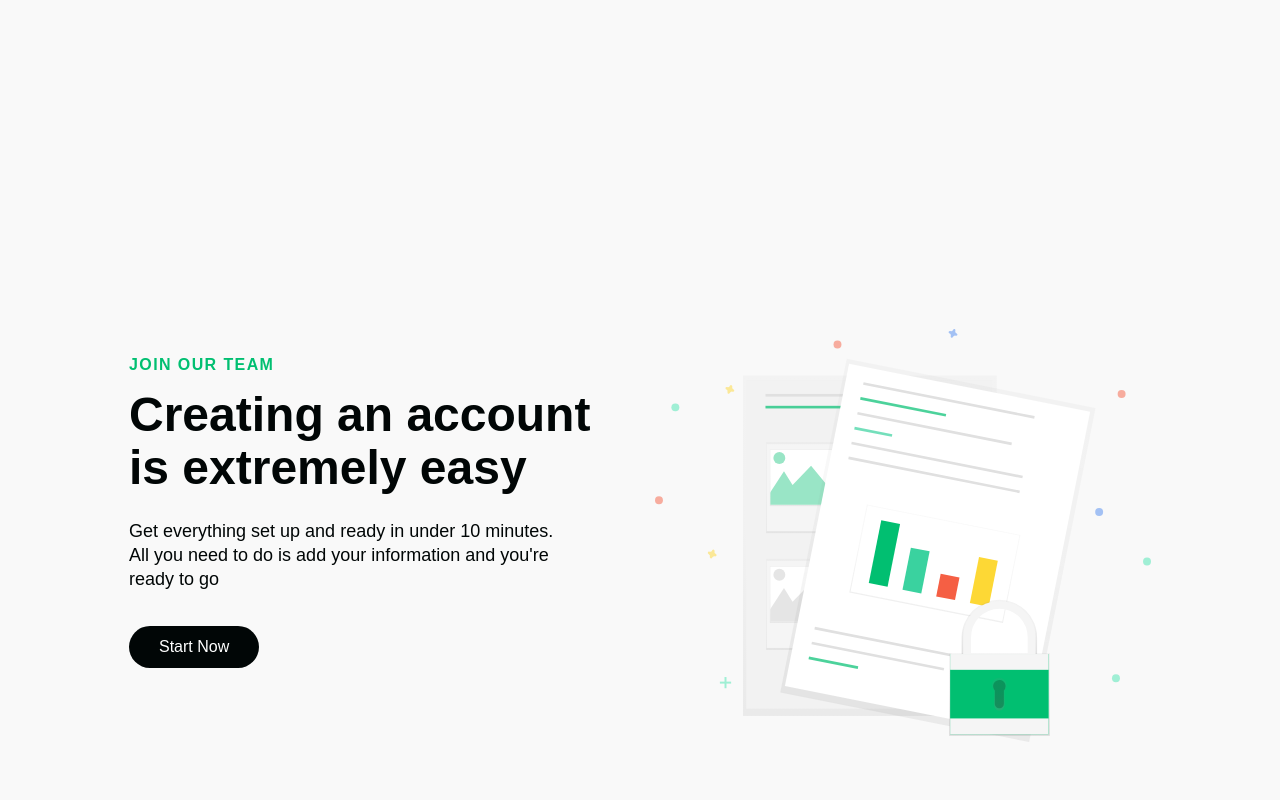
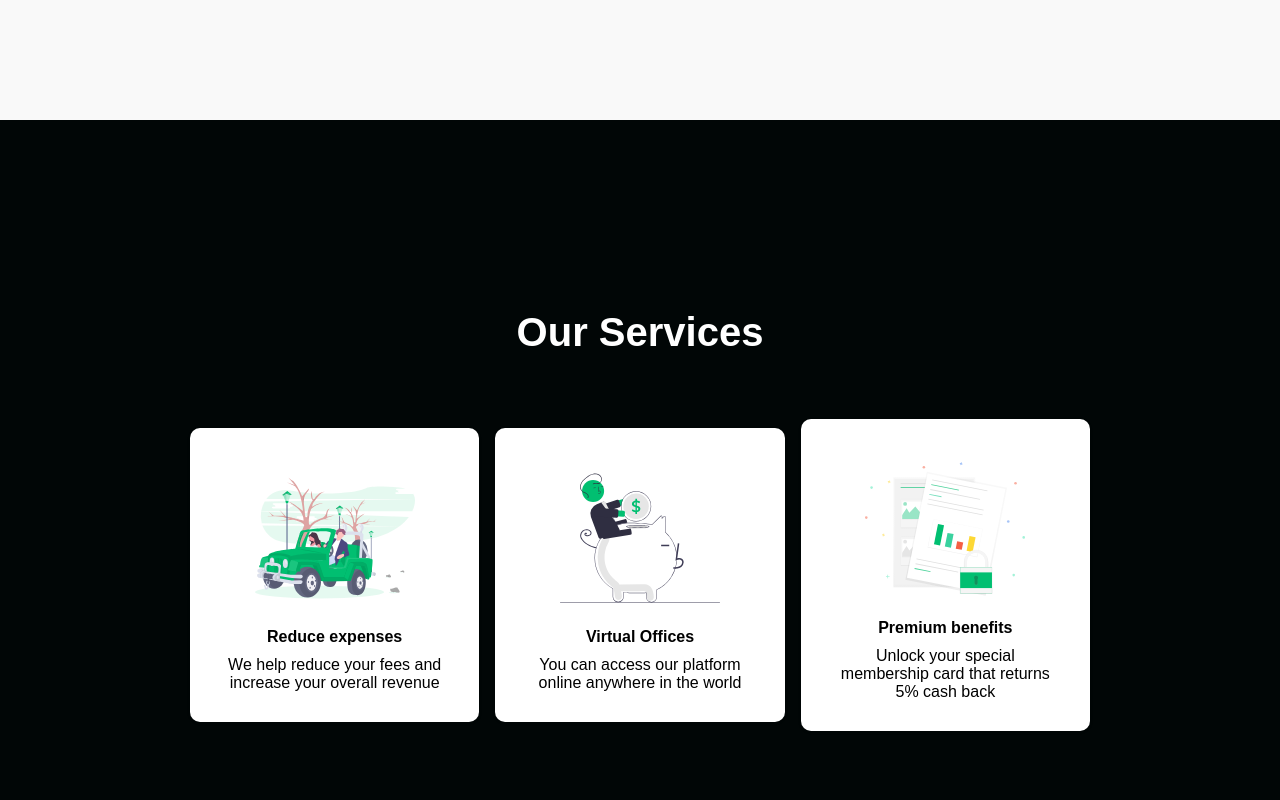
Before and after one commit to octaviookumu/ganji, a React (Create React App) app: page / in a window 1280 px wide. Shown: the part 2420-3220 px from the top of the page. Built offline with nearby package versions, Linux system fonts and the light colour scheme; a web font is replaced by a local one.

Commit message:
Making the footer

```diff
--- a/src/App.js
+++ b/src/App.js
@@ -1,11 +1,15 @@
 import './App.css';
+import { BrowserRouter as Router, Switch, Route } from 'react-router-dom';
 import Home from './pages';
-import { BrowserRouter as Router } from 'react-router-dom';
+import SignIn from "./pages/signin";
 
 function App() {
     return (
         <Router>
-            <Home />
+            <Switch>
+                <Route path="/" component={Home} exact />
+                <Route path="/sign-in" component={SignIn} exact />
+            </Switch>
         </Router>
     );
 }
--- /dev/null
+++ b/src/components/footer/index.js
@@ -0,0 +1,72 @@
+import React from 'react';
+import { FooterContainer, FooterWrap, FooterLinksContainer, FooterLinksWrapper, FooterLinkItems, FooterLinkTitle, FooterLink, SocialLogo, SocialMedia, SocialMediaWrap, SocialIcons, SocialIconLink, WebsiteRights } from "./FooterEements";
+import { FaFacebook, FaInstagram, FaTwitter, FaLinkedin } from "react-icons/fa"
+
+const Footer = () => {
+    return (
+        <>
+          <FooterContainer>
+              <FooterWrap>
+                  <FooterLinksContainer>
+                      <FooterLinksWrapper>
+                          <FooterLinkItems>
+                              <FooterLinkTitle>About Us</FooterLinkTitle>
+                              <FooterLink to="/">How it works</FooterLink>
+                              <FooterLink to="/">Testimonials</FooterLink>
+                              <FooterLink to="/">Careers</FooterLink>
+                              <FooterLink to="/">Investors</FooterLink>
+                              <FooterLink to="/">Terms of Service</FooterLink>
+                          </FooterLinkItems>
+                          <FooterLinkItems>
+                              <FooterLinkTitle>Contact Us</FooterLinkTitle>
+                              <FooterLink to="/">Contact</FooterLink>
+                              <FooterLink to="/">Support</FooterLink>
+                              <FooterLink to="/">Destinations</FooterLink>
+                              <FooterLink to="/">Sponsorships</FooterLink>
+                          </FooterLinkItems>
+                      </FooterLinksWrapper>
+
+                      <FooterLinksWrapper>
+                          <FooterLinkItems>
+                              <FooterLinkTitle>Videos</FooterLinkTitle>
+                              <FooterLink to="/">Submit Video</FooterLink>
+                              <FooterLink to="/">Ambassadors</FooterLink>
+                              <FooterLink to="/">Agency</FooterLink>
+                              <FooterLink to="/">Influencer</FooterLink>
+                          </FooterLinkItems>
+                          <FooterLinkItems>
+                              <FooterLinkTitle>Business</FooterLinkTitle>
+                              <FooterLink to="/">Stuff</FooterLink>
+                              <FooterLink to="/">More stuff</FooterLink>
+                              <FooterLink to="/">Additional stuff</FooterLink>
+                              <FooterLink to="/">Extra stuff</FooterLink>
+                          </FooterLinkItems>
+                      </FooterLinksWrapper>
+                  </FooterLinksContainer>
+                  <SocialMedia>
+                      <SocialMediaWrap>
+                          <SocialLogo to="/">Ganji</SocialLogo>
+                          <WebsiteRights>Ganji © {new Date().getFullYear()} All rights reserved</WebsiteRights>
+                          <SocialIcons>
+                              <SocialIconLink href="/" target="_blank" aria-label="Facebook">
+                                  <FaFacebook />
+                              </SocialIconLink>
+                              <SocialIconLink href="/" target="_blank" aria-label="Instagram">
+                                  <FaInstagram />
+                              </SocialIconLink>
+                              <SocialIconLink href="/" target="_blank" aria-label="Twitter">
+                                  <FaTwitter />
+                              </SocialIconLink>
+                              <SocialIconLink href="/" target="_blank" aria-label="LinkedIn">
+                                  <FaLinkedin />
+                              </SocialIconLink>
+                          </SocialIcons>
+                      </SocialMediaWrap>
+                  </SocialMedia>
+              </FooterWrap>
+          </FooterContainer>
+        </>
+    );
+};
+
+export default Footer;
--- a/src/components/infosection/infoElements.js
+++ b/src/components/infosection/infoElements.js
@@ -93,6 +93,5 @@ export const ImgWrap = styled.div`
 
 export const Img = styled.img`
     width: 100%;
-    margin: 0 0 10px 0;
     padding-right: 0;
 `;
--- a/src/components/navbar/index.js
+++ b/src/components/navbar/index.js
@@ -36,7 +36,7 @@ const Navbar = ({ toggle }) => {
                         </NavItem>
                     </NavMenu>
                     <NavBtn>
-                        <NavBtnLink to='/signin'>Sign In</NavBtnLink>
+                        <NavBtnLink to='/sign-in'>Sign In</NavBtnLink>
                     </NavBtn>
                 </NavbarContainer>
             </Nav>
--- /dev/null
+++ b/src/components/services/ServicesElements.js
@@ -0,0 +1,80 @@
+import styled from "styled-components"
+
+export const ServicesContainer = styled.div`
+  height: 800px;
+  display: flex;
+  flex-direction: column;
+  justify-content: center;
+  align-items: center;
+  background: #010606;
+
+  @media screen and (max-width: 768px){
+    height: 1100px;
+  }
+  @media screen and (max-width: 480px){
+    height: 1300px;
+  }
+`
+
+export const ServicesH1 = styled.h1`
+  font-size: 2.5rem;
+  color: #fff;
+  margin-bottom: 64px;
+
+  @media screen and (max-width: 480px){
+  font-size: 2rem;
+}
+`
+
+export const ServicesWrapper = styled.div`
+  max-width: 1000px;
+  margin: 0 auto;
+  display: grid;
+  grid-template-columns: repeat(3, 1fr);
+  align-items: center;
+  grid-gap: 16px;
+  padding: 0 50px;
+
+  @media screen and (max-width: 1000px){
+    grid-template-columns: repeat(2, 1fr);
+  }
+
+  @media screen and (max-width: 768px){
+    grid-template-columns: 1fr;
+    padding: 0 20px;
+  }
+`
+
+export const ServicesCard = styled.div`
+  background: #fff;
+  display: flex;
+  flex-direction: column;
+  align-items: center;
+  border-radius: 10px;
+  max-height: 340px;
+  padding: 30px;
+  box-shadow: 0 1px 3px rgba(0,0,0,0.2);
+  transition: all 0.2s ease-in-out;
+  cursor: pointer;
+
+  &:hover{
+    transform: scale(1.02);
+    transition: all 0.2s ease-in-out;
+  }
+`
+
+export const ServicesIcon = styled.img`
+  height: 160px;
+  width: 160px;
+  margin-bottom: 10px;
+`
+
+export const ServicesH2 = styled.h2`
+  font-size: 1rem;
+  margin-bottom: 10px;
+`
+
+export const ServicesP = styled.p`
+  font-size: 1rem;
+  text-align: center;
+`
--- /dev/null
+++ b/src/components/services/index.js
@@ -0,0 +1,36 @@
+import React from 'react';
+import Icon1 from '../../images/svg-1.svg'
+import Icon2 from '../../images/svg-2.svg'
+import Icon3 from '../../images/svg-3.svg'
+import { ServicesContainer, ServicesH1, ServicesWrapper, ServicesCard, ServicesIcon, ServicesH2, ServicesP } from "./ServicesElements";
+
+const Services = () => {
+    return (
+        <>
+            <ServicesContainer>
+                <ServicesH1 id="services">Our Services</ServicesH1>
+                <ServicesWrapper>
+                    <ServicesCard>
+                        <ServicesIcon src={Icon1} />
+                        <ServicesH2>Reduce expenses</ServicesH2>
+                        <ServicesP>We help reduce your fees and increase your overall revenue</ServicesP>
+                    </ServicesCard>
+
+                    <ServicesCard>
+                        <ServicesIcon src={Icon2} />
+                        <ServicesH2>Virtual Offices</ServicesH2>
+                        <ServicesP>You can access our platform online anywhere in the world</ServicesP>
+                    </ServicesCard>
+
+                    <ServicesCard>
+                        <ServicesIcon src={Icon3} />
+                        <ServicesH2>Premium benefits</ServicesH2>
+                        <ServicesP>Unlock your special membership card that returns 5% cash back</ServicesP>
+                    </ServicesCard>
+                </ServicesWrapper>
+            </ServicesContainer>
+        </>
+    );
+};
+
+export default Services;
--- a/src/components/sidebar/SidebarElements.js
+++ b/src/components/sidebar/SidebarElements.js
@@ -12,7 +12,6 @@ export const SidebarContainer = styled.aside`
     display: grid;
     align-items: center;
     left: 0;
-    top: -100%;
     transition: 0.3s ease-in-out;
     opacity: ${({ isOpen }) => (isOpen ? '100%' : '0')};
     top: ${({ isOpen }) => (isOpen ? '0' : '-100%')};
--- a/src/pages/index.js
+++ b/src/pages/index.js
@@ -1,9 +1,11 @@
 import Navbar from '../components/navbar';
 import Sidebar from '../components/sidebar';
-import React, { useState } from 'react';
+import { useState } from 'react';
 import Hero from '../components/herosection';
 import InfoSection from '../components/infosection';
 import { homeObjOne, homeObjTwo, homeObjThree } from '../components/infosection/Data';
+import Services from "../components/services";
+import Footer from "../components/footer";
 
 const Home = () => {
     const [isOpen, setIsOpen] = useState(false);
@@ -19,7 +21,9 @@ const Home = () => {
             <Hero />
             <InfoSection {...homeObjOne} />
             <InfoSection {...homeObjTwo} />
+            <Services />
             <InfoSection {...homeObjThree} />
+            <Footer />
         </>
     );
 };
--- /dev/null
+++ b/src/pages/signin.js
@@ -0,0 +1,9 @@
+const SignIn = () => {
+    return (
+        <div>
+           <h1>Hi there</h1>
+        </div>
+    );
+};
+
+export default SignIn;
```
Also changed, not shown: src/components/footer/FooterEements.js (added, +113 -0 lines).
